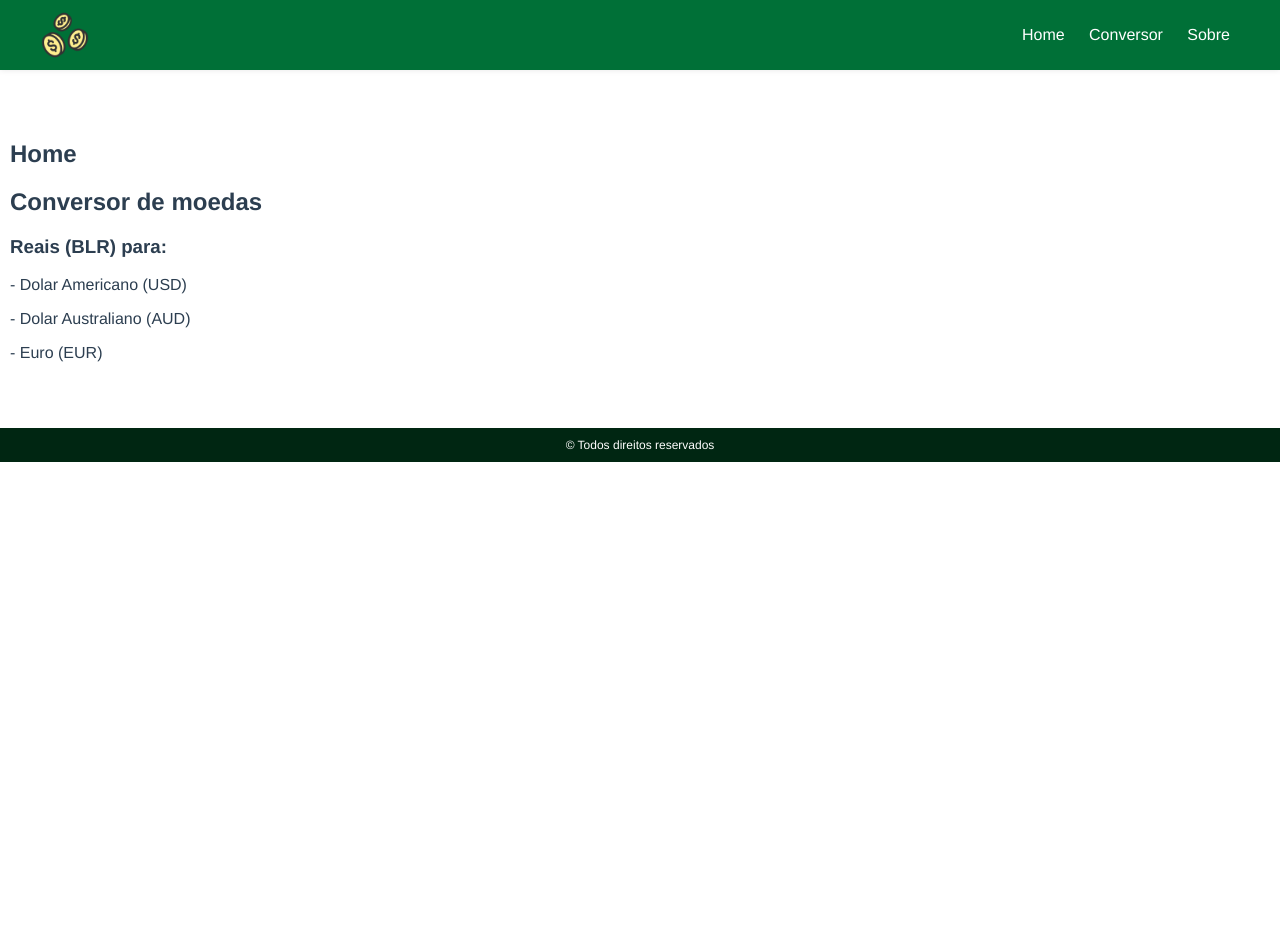
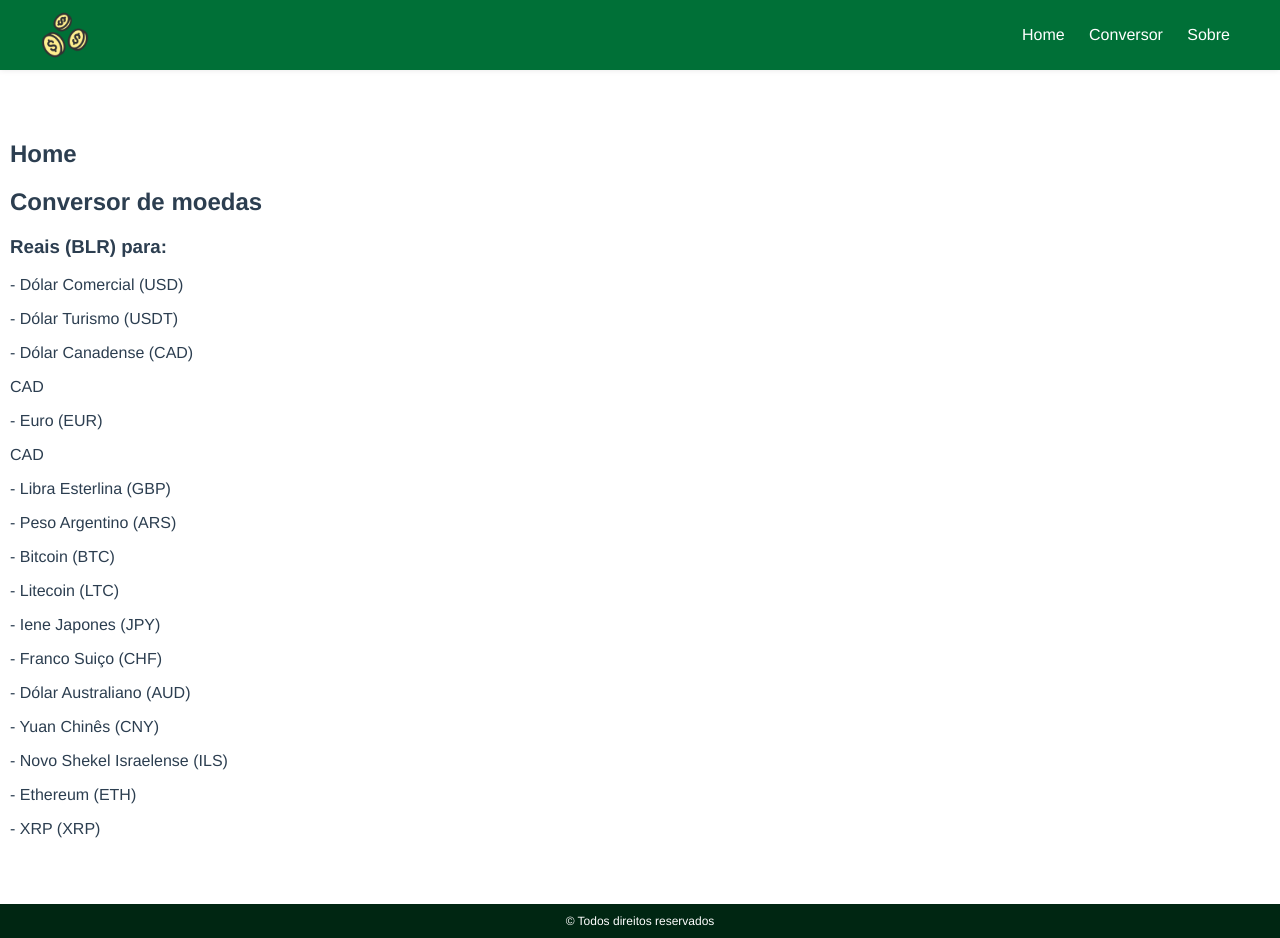
Before and after one commit to GustavoCaspirro/conversor-moedas, a Vue app: page /#/ in a window 1280 px wide. Before the commit this address led to /#/home. Before the commit the page ends 800 px from the top, so only its background shows below. Built offline with nearby package versions, Linux system fonts and the light colour scheme.

Commit message:
Home: informando tipos de moedas

```diff
--- a/src/pages/about/about.component.html
+++ b/src/pages/about/about.component.html
@@ -1,4 +1,6 @@
 <div>
     <h1>Sobre</h1>
+    <p>página simples de conversão de moedas com a possibilidade de comparar o valor de até 3 moedas diferentes</p>
+    <hr/>
     <p>versão 1.0.0</p>
 </div>
--- a/src/pages/home/home.component.html
+++ b/src/pages/home/home.component.html
@@ -4,7 +4,19 @@
 
     <h3>Reais (BLR) para:</h3>
 
-    <p>- Dolar Americano (USD)</p>
-    <p>- Dolar Australiano (AUD)</p>
-    <p>- Euro (EUR)</p>
+    <p>- Dólar Comercial (USD)</p>
+    <p>- Dólar Turismo (USDT)</p>
+    <p>- Dólar Canadense (CAD)</p>CAD
+    <p>- Euro (EUR)</p>CAD
+    <p>- Libra Esterlina (GBP)</p>
+    <p>- Peso Argentino (ARS)</p>
+    <p>- Bitcoin (BTC)</p>
+    <p>- Litecoin (LTC)</p>
+    <p>- Iene Japones (JPY)</p>
+    <p>- Franco Suiço (CHF)</p>
+    <p>- Dólar Australiano (AUD)</p>
+    <p>- Yuan Chinês (CNY)</p>
+    <p>- Novo Shekel Israelense (ILS)</p>
+    <p>- Ethereum (ETH)</p>
+    <p>- XRP (XRP)</p>
 </div>
```
